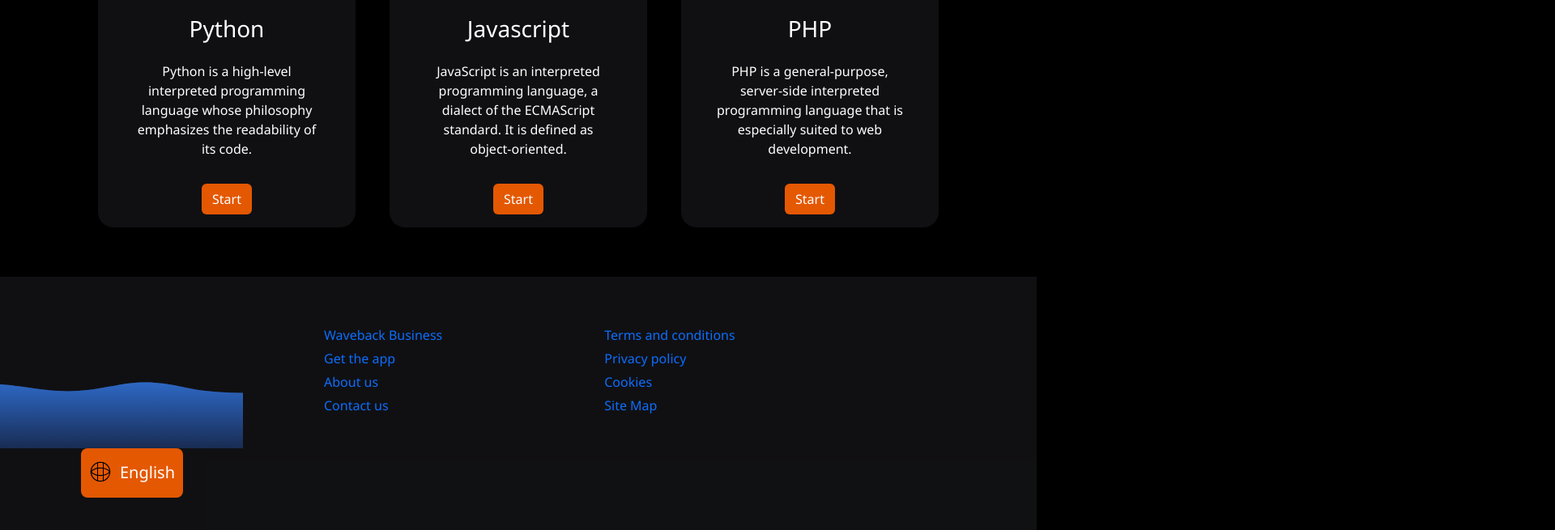
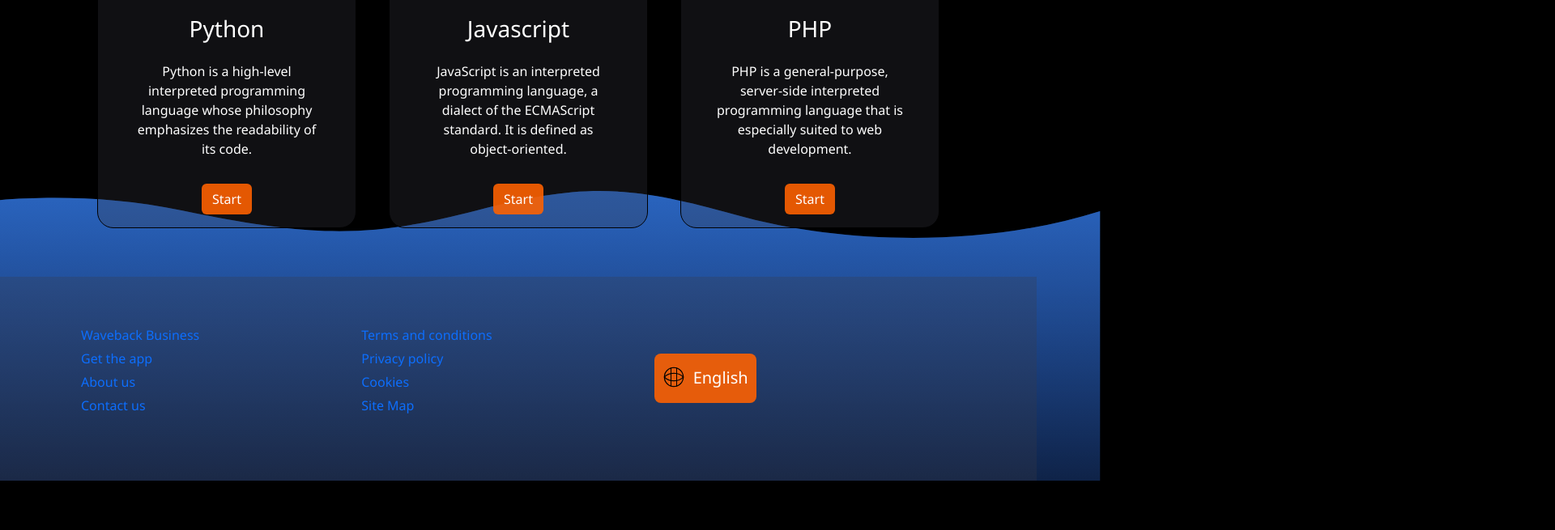
Before and after one commit to fezfacchini/PF-Facchini, a plain HTML site: page index.html in a window 1280 px wide. Shown: the part 700-1355 px from the top of the page at 81% size, 1920 px wide, since content can reach past the window. After the commit the page ends 1294 px from the top, so only its background shows below. Drawn offline with nearby package versions, Linux system fonts and the light colour scheme.

Commit message:
styles svg motion

```diff
--- a/scss/components/_footer.scss
+++ b/scss/components/_footer.scss
@@ -2,10 +2,33 @@
 /* Footer */
 
 footer{
+    position: relative;
     background-color: nth($list: $colores, $n: 6);
     display: flex;
     flex-wrap: wrap;
     padding: 40px 0;
+    .background-motion{
+        position: absolute;
+        z-index: -1;
+        top: 0;
+        left: 0;
+        right: 0;
+        bottom: 0;
+        pointer-events: none;
+        svg{
+            position: absolute;
+            top: 0;
+            left: 0;
+            width: 100%;
+            height: 100%;
+            transform: scaleY(3) scaleX(2.25);
+            transform-origin: bottom;
+            box-sizing: border-box;
+            display: block;
+            pointer-events: none;
+            max-width: 100%;
+        }
+    }
     ul{
         list-style: none;
         padding: 20px 100px;
```
Also changed, not shown: css/main.css, 1 other file.
